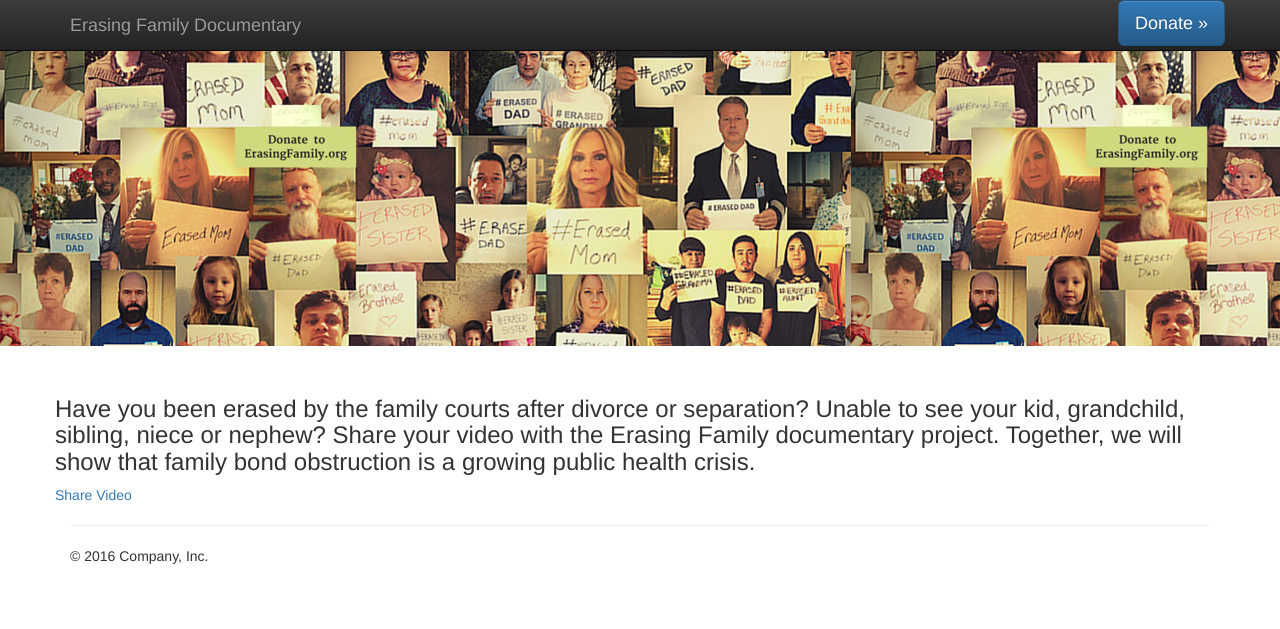
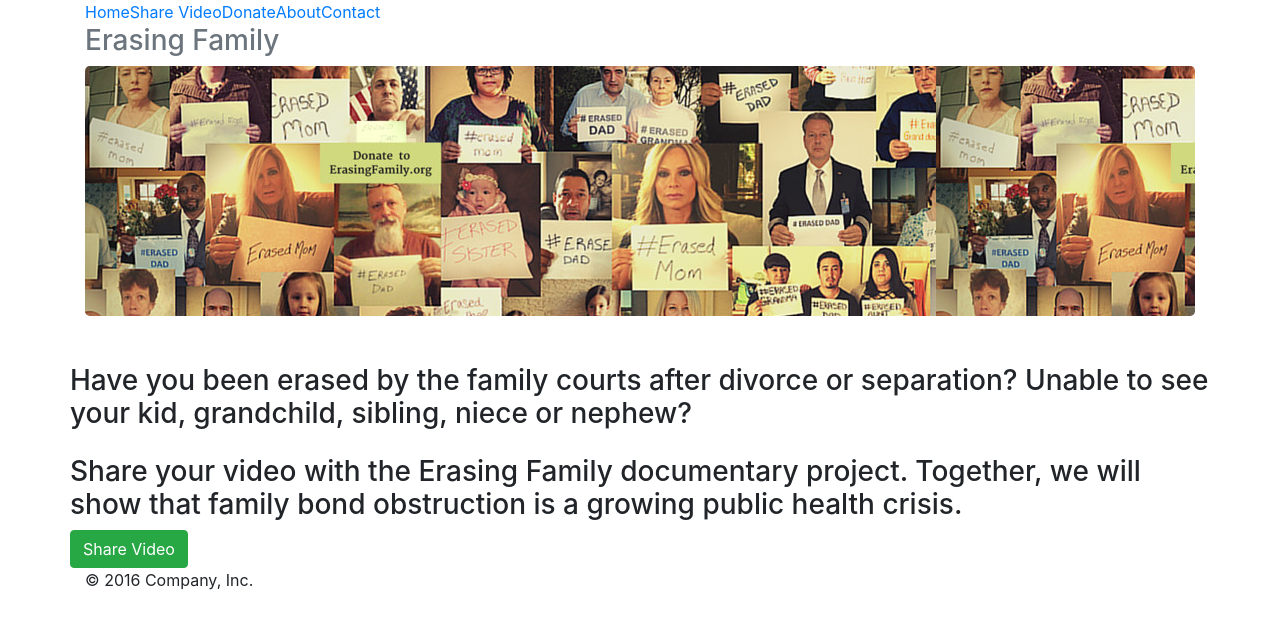
Before and after one commit to d1m0/mosaic, a Flask app: page / in a window 1280 px wide. Shown: the top 629 px of the page. Run offline with Flask 2, Linux system fonts and the light colour scheme; parts of the project's set-up code (start-up, migrations or seed data) failed here and were passed over; some libraries are stand-ins or nearby versions.

Commit message:
Use narrow jumbotron

```diff
--- /dev/null
+++ b/mosaic/static/erased.css
@@ -0,0 +1,4 @@
+#title_div {
+  background-image: url('erasing_family_banner.jpg');
+  min-height: 250px;
+}
--- a/mosaic/templates/base.html
+++ b/mosaic/templates/base.html
@@ -10,13 +10,14 @@
     <link rel="icon" href="../../favicon.ico">
 
     <!-- Latest compiled and minified CSS -->
-    <link rel="stylesheet" href="https://maxcdn.bootstrapcdn.com/bootstrap/3.3.7/css/bootstrap.min.css" integrity="sha384-BVYiiSIFeK1dGmJRAkycuHAHRg32OmUcww7on3RYdg4Va+PmSTsz/K68vbdEjh4u" crossorigin="anonymous">
+    <link rel="stylesheet" href="static/bootstrap/css/bootstrap.min.css" integrity="sha384-BVYiiSIFeK1dGmJRAkycuHAHRg32OmUcww7on3RYdg4Va+PmSTsz/K68vbdEjh4u" crossorigin="anonymous">
 
     <!-- Optional theme -->
-    <link rel="stylesheet" href="https://maxcdn.bootstrapcdn.com/bootstrap/3.3.7/css/bootstrap-theme.min.css" integrity="sha384-rHyoN1iRsVXV4nD0JutlnGaslCJuC7uwjduW9SVrLvRYooPp2bWYgmgJQIXwl/Sp" crossorigin="anonymous">
+    <link rel="stylesheet" href="static/bootstrap/css/bootstrap-theme.min.css" integrity="sha384-rHyoN1iRsVXV4nD0JutlnGaslCJuC7uwjduW9SVrLvRYooPp2bWYgmgJQIXwl/Sp" crossorigin="anonymous">
 
     <!-- Custom styles for this template -->
-    <link href="static/jumbotron.css" rel="stylesheet">
+    <link href="static/jumbotron-narrow.css" rel="stylesheet">
+    <link href="static/erased.css" rel="stylesheet">
 
     <!-- HTML5 shim and Respond.js for IE8 support of HTML5 elements and media queries -->
     <!--[if lt IE 9]>
@@ -33,44 +34,58 @@
 
   <body>
 
-    <nav class="navbar navbar-inverse navbar-fixed-top">
-      <div class="container">
-        <div class="navbar-header">
-          <button type="button" class="navbar-toggle collapsed" data-toggle="collapse" data-target="#navbar" aria-expanded="false" aria-controls="navbar">
-            <span class="sr-only">Toggle navigation</span>
-            <span class="icon-bar"></span>
-            <span class="icon-bar"></span>
-            <span class="icon-bar"></span>
-          </button>
-          <a class="navbar-brand" href="#">Erasing Family Documentary</a>
-        </div>
-        <div id="navbar" class="navbar-collapse collapse">
-          <div id='button-container' class='navbar-right'>
-            <a class="btn btn-primary btn-lg" href="#" role="button">Donate &raquo;</a>
-          </div>
-        </div><!--/.navbar-collapse -->
-      </div>
-    </nav>
-
-    <!-- Main jumbotron for a primary marketing message or call to action -->
-    <div class="jumbotron">
-      <div class="container ef_banner">
-      </div>
-    </div>
-
     <div class="container">
-      <!-- Example row of columns -->
-      <div class="row">
-        {% block content %}{% endblock %}
+      <div class="header clearfix" id='nav_div'>
+        <nav>
+          <ul class="nav nav-pills pull-right">
+            <li role="presentation" class="active"><a href="#">Home</a></li>
+            <li role="presentation"><a href="/instructions">Share Video</a></li>
+            <li role="presentation"><a href="#">Donate</a></li>
+            <li role="presentation"><a href="#">About</a></li>
+            <li role="presentation"><a href="#">Contact</a></li>
+          </ul>
+        </nav>
+        <h3 class="text-muted">Erasing Family</h3>
       </div>
 
-      <hr>
+      <div class="jumbotron" id='title_div'>
+        <h1></h1>
+        <p class="lead">&nbsp;</p>
+        <!-- <p><a class="btn btn-lg btn-success" href="#" role="button">Sign up today</a></p> -->
+      </div>
 
-      <footer>
+      <div class="row marketing">
+        {% block content %}{% endblock %}
+        <!--
+        <div class="col-lg-6">
+          <h4>Subheading</h4>
+          <p>Donec id elit non mi porta gravida at eget metus. Maecenas faucibus mollis interdum.</p>
+
+          <h4>Subheading</h4>
+          <p>Morbi leo risus, porta ac consectetur ac, vestibulum at eros. Cras mattis consectetur purus sit amet fermentum.</p>
+
+          <h4>Subheading</h4>
+          <p>Maecenas sed diam eget risus varius blandit sit amet non magna.</p>
+        </div>
+
+        <div class="col-lg-6">
+          <h4>Subheading</h4>
+          <p>Donec id elit non mi porta gravida at eget metus. Maecenas faucibus mollis interdum.</p>
+
+          <h4>Subheading</h4>
+          <p>Morbi leo risus, porta ac consectetur ac, vestibulum at eros. Cras mattis consectetur purus sit amet fermentum.</p>
+
+          <h4>Subheading</h4>
+          <p>Maecenas sed diam eget risus varius blandit sit amet non magna.</p>
+        </div>
+        -->
+      </div>
+
+      <footer class="footer">
         <p>&copy; 2016 Company, Inc.</p>
       </footer>
+
     </div> <!-- /container -->
-
 
     <!-- Bootstrap core JavaScript
     ================================================== -->
@@ -78,7 +93,6 @@
     <!-- Latest compiled and minified JavaScript -->
 
     <script src="https://ajax.googleapis.com/ajax/libs/jquery/1.12.4/jquery.min.js"></script>
-    <script>window.jQuery || document.write('<script src="../../assets/js/vendor/jquery.min.js"><\/script>')</script>
-    <script src="https://maxcdn.bootstrapcdn.com/bootstrap/3.3.7/js/bootstrap.min.js" integrity="sha384-Tc5IQib027qvyjSMfHjOMaLkfuWVxZxUPnCJA7l2mCWNIpG9mGCD8wGNIcPD7Txa" crossorigin="anonymous"></script>
+    <script src="static/bootstrap/js/bootstrap.min.js" integrity="sha384-Tc5IQib027qvyjSMfHjOMaLkfuWVxZxUPnCJA7l2mCWNIpG9mGCD8wGNIcPD7Txa" crossorigin="anonymous"></script>
   </body>
 </html>
--- a/mosaic/templates/index.html
+++ b/mosaic/templates/index.html
@@ -4,12 +4,18 @@
 <h3>
 Have you been erased by the family courts after divorce or separation? Unable to see your kid,
 
-grandchild, sibling, niece or nephew? Share your video with the Erasing Family documentary project.
-
-Together, we will show that family bond obstruction is a growing public health crisis.
+grandchild, sibling, niece or nephew?
 
 </h3>
 </p>
 
-<a href='/instructions'> Share Video </a>
+<p>
+<h3>
+Share your video with the Erasing Family documentary project.
+
+Together, we will show that family bond obstruction is a growing public health crisis.
+</h3>
+</p>
+
+<a class="btn btn-success pull-right" href='/instructions'>Share Video</a>
 {% endblock %}
```
Also changed, not shown: mosaic/templates/instructions.html (added, +26 -0 lines).
